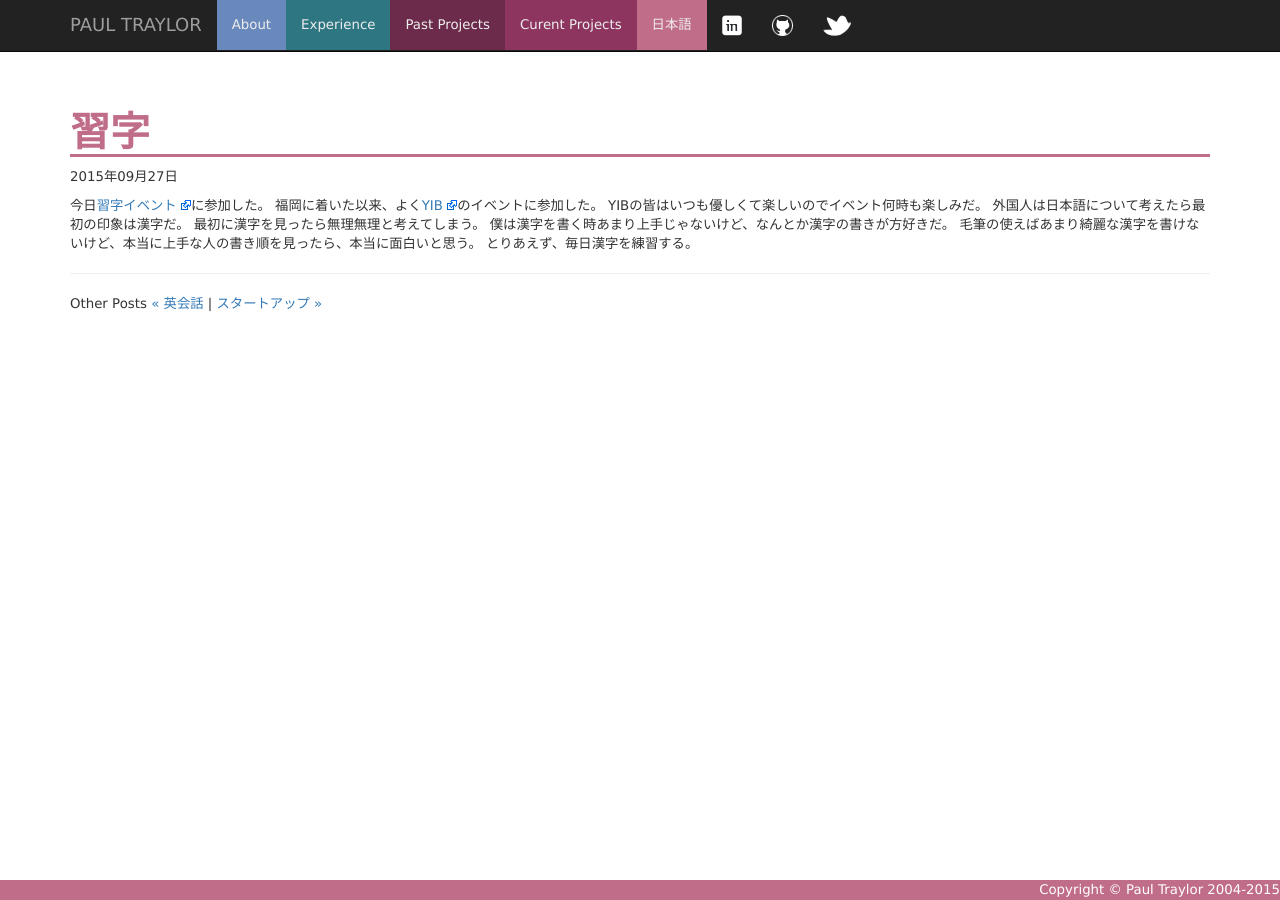
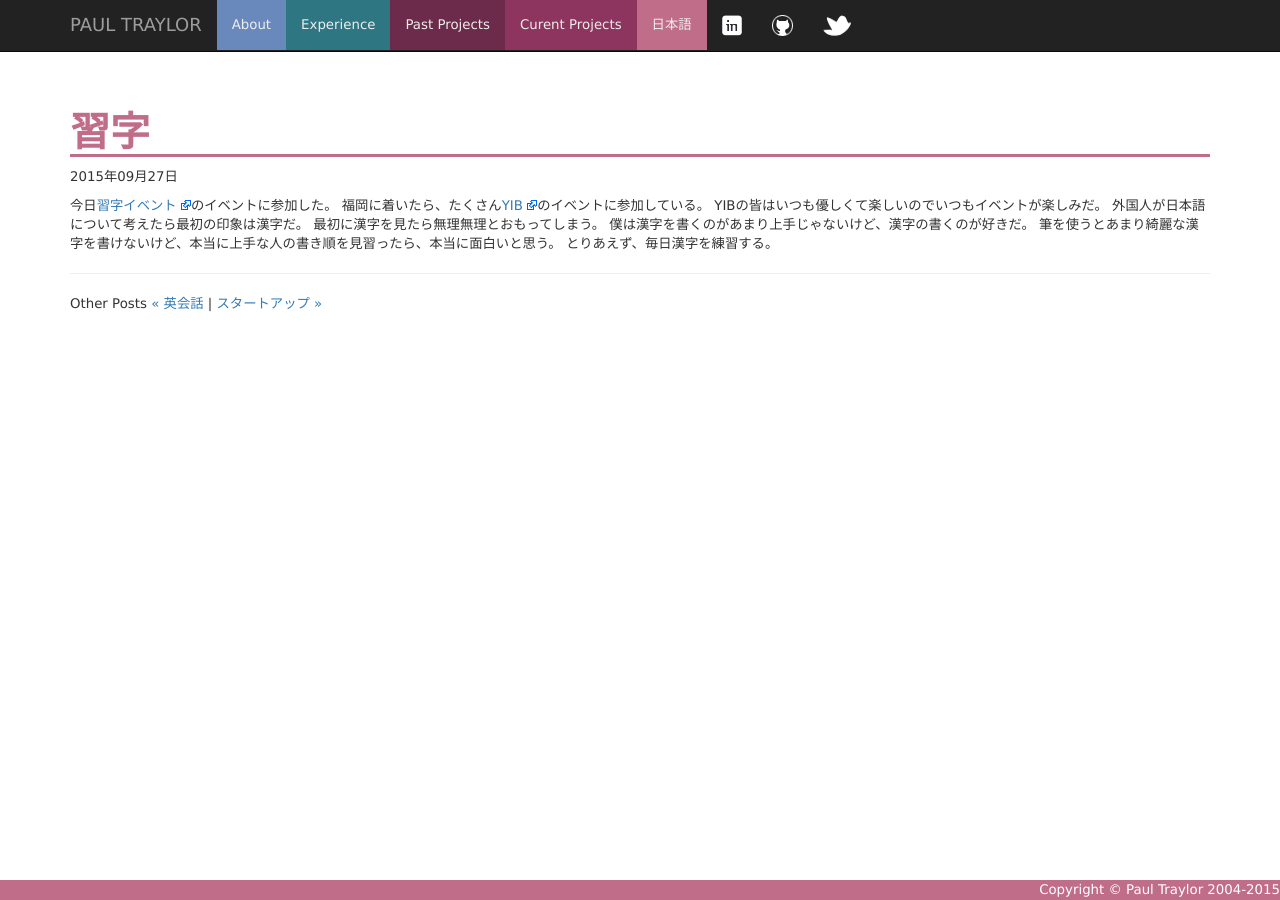
Before and after one commit to kfdm/paultraylor.net, a Jekyll site: the page built from nihongo/_posts/2015-09-27-shuuji.md, in a window 1280 px wide. Built offline with Jekyll 4.4.1, drawn with Linux system fonts in a browser that asks for light colours; nearby versions of some CDN libraries.

Commit message:
添削（泉）

```diff
--- a/nihongo/_posts/2015-09-27-shuuji.md
+++ b/nihongo/_posts/2015-09-27-shuuji.md
@@ -4,13 +4,13 @@ title: "習字"
 date: "2015-09-27"
 ---
 
-今日[習字イベント][shuuji]に参加した。
-福岡に着いた以来、よく[YIB][yib]のイベントに参加した。
-YIBの皆はいつも優しくて楽しいのでイベント何時も楽しみだ。
-外国人は日本語について考えたら最初の印象は漢字だ。
-最初に漢字を見ったら無理無理と考えてしまう。
-僕は漢字を書く時あまり上手じゃないけど、なんとか漢字の書きが方好きだ。
-毛筆の使えばあまり綺麗な漢字を書けないけど、本当に上手な人の書き順を見ったら、本当に面白いと思う。
+今日[習字イベント][shuuji]のイベントに参加した。
+福岡に着いたら、たくさん[YIB][yib]のイベントに参加している。
+YIBの皆はいつも優しくて楽しいのでいつもイベントが楽しみだ。
+外国人が日本語について考えたら最初の印象は漢字だ。
+最初に漢字を見たら無理無理とおもってしまう。
+僕は漢字を書くのがあまり上手じゃないけど、漢字の書くのが好きだ。
+筆を使うとあまり綺麗な漢字を書けないけど、本当に上手な人の書き順を見習ったら、本当に面白いと思う。
 とりあえず、毎日漢字を練習する。
 
 [shuuji]: https://www.facebook.com/media/set/?set=a.730061533764722.1073741834.492680630836148&type=3&pnref=story
```
Also changed, not shown: nihongo/_posts/2015-09-28-startup.md (+3 -3 lines), nihongo/_posts/2015-10-02-jitensha.md (+7 -7 lines).
